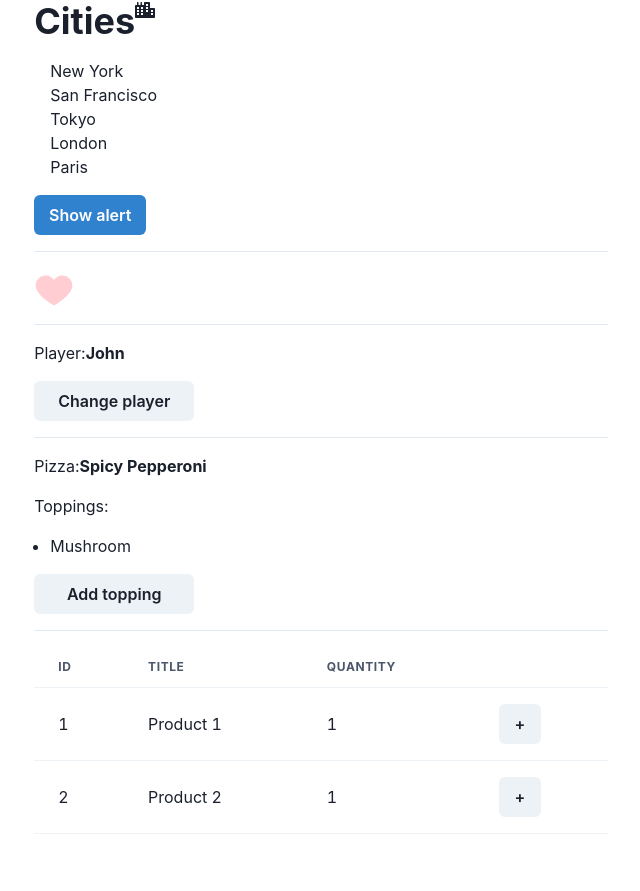
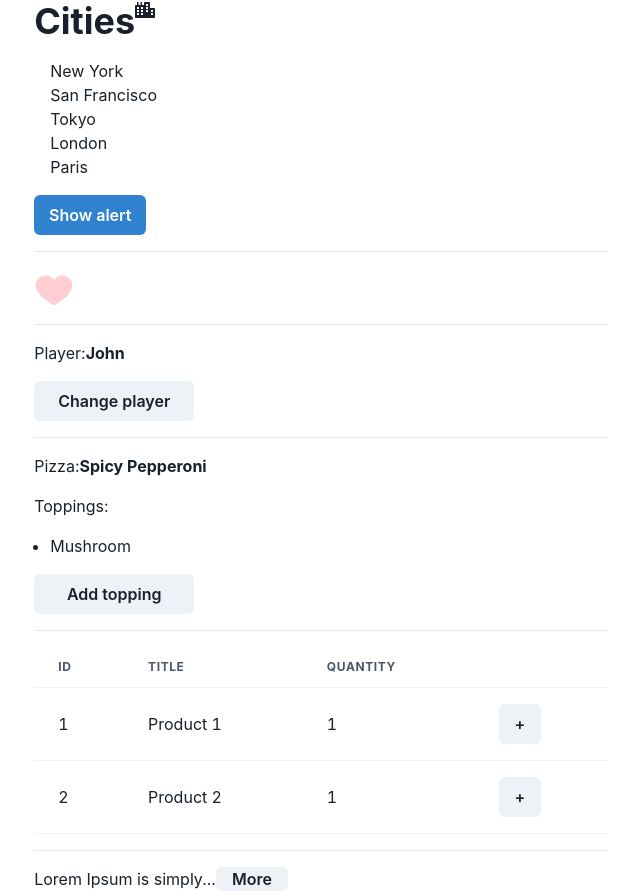
Before and after one commit to kboul/react-18, a React (Vite) app: page / in a window 1280 px wide. Shown: the whole page, without its empty margins (319-959 px from the left). Before the commit the page ends 834 px from the top, so only its background shows below. Built offline with nearby package versions, Linux system fonts and the light colour scheme.

Commit message:
Create an ExpandableText component

```diff
--- a/src/App.tsx
+++ b/src/App.tsx
@@ -10,6 +10,7 @@ import {
   Player,
   Pizza,
   ShoppinCart,
+  ExpandableText,
 } from "./components";
 
 export default function App() {
@@ -55,6 +56,19 @@ export default function App() {
 
         <hr />
         <ShoppinCart />
+
+        <hr />
+        <ExpandableText maxChars={21}>
+          Lorem Ipsum is simply dummy text of the printing and typesetting
+          industry. Lorem Ipsum has been the industry's standard dummy text ever
+          since the 1500s, when an unknown printer took a galley of type and
+          scrambled it to make a type specimen book. It has survived not only
+          five centuries, but also the leap into electronic typesetting,
+          remaining essentially unchanged. It was popularised in the 1960s with
+          the release of Letraset sheets containing Lorem Ipsum passages, and
+          more recently with desktop publishing software like Aldus PageMaker
+          including versions of Lorem Ipsum.
+        </ExpandableText>
       </Stack>
     </Container>
   );
--- /dev/null
+++ b/src/components/ExpandableText.tsx
@@ -0,0 +1,38 @@
+import { Flex } from "@chakra-ui/react";
+import { useState } from "react";
+import { Button } from ".";
+
+interface ExpandableTextProps {
+  children: string;
+  maxChars?: number;
+}
+
+export default function ExpandableText({
+  children,
+  maxChars = 100,
+}: ExpandableTextProps) {
+  const [isExpanded, setIsExpanded] = useState(false);
+
+  const handleClick = () => setIsExpanded(!isExpanded);
+
+  const MoreLessButton = (
+    <Button height={6} onClick={handleClick}>
+      {isExpanded ? "Less" : "More"}
+    </Button>
+  );
+
+  const getText = () => {
+    if (children.length <= maxChars) return children;
+    const textWithButton = isExpanded
+      ? children
+      : `${children.substring(0, maxChars)}...`;
+    return (
+      <>
+        {textWithButton}
+        {MoreLessButton}
+      </>
+    );
+  };
+
+  return <Flex>{getText()}</Flex>;
+}
--- a/src/components/index.tsx
+++ b/src/components/index.tsx
@@ -1,5 +1,6 @@
 export { default as Alert } from "./Alert";
 export { default as Button } from "./Button";
+export { default as ExpandableText } from "./ExpandableText";
 export { default as Like } from "./Like";
 export { default as ListGroup } from "./ListGroup/ListGroup";
 export { default as Pizza } from "./Pizza";
```
